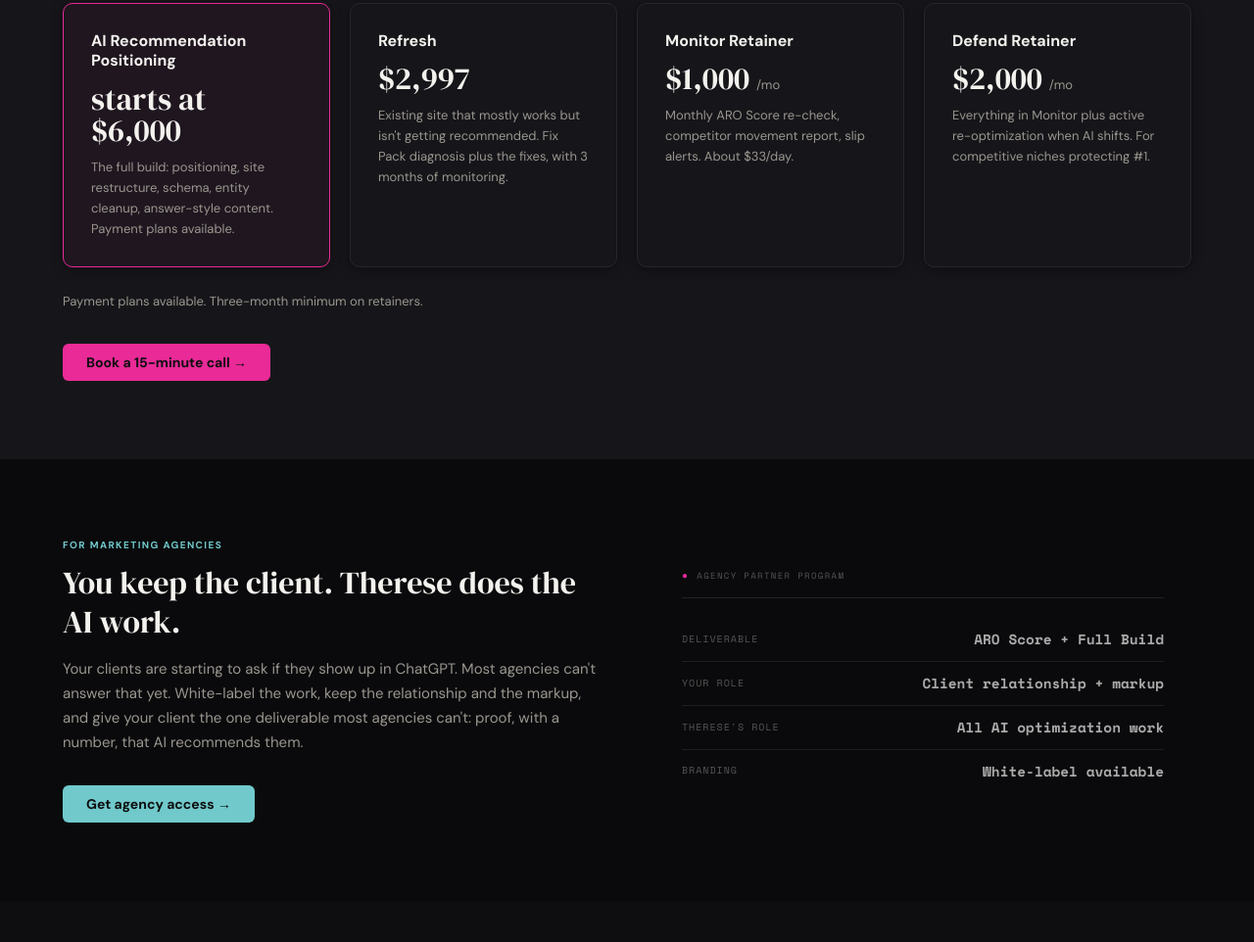
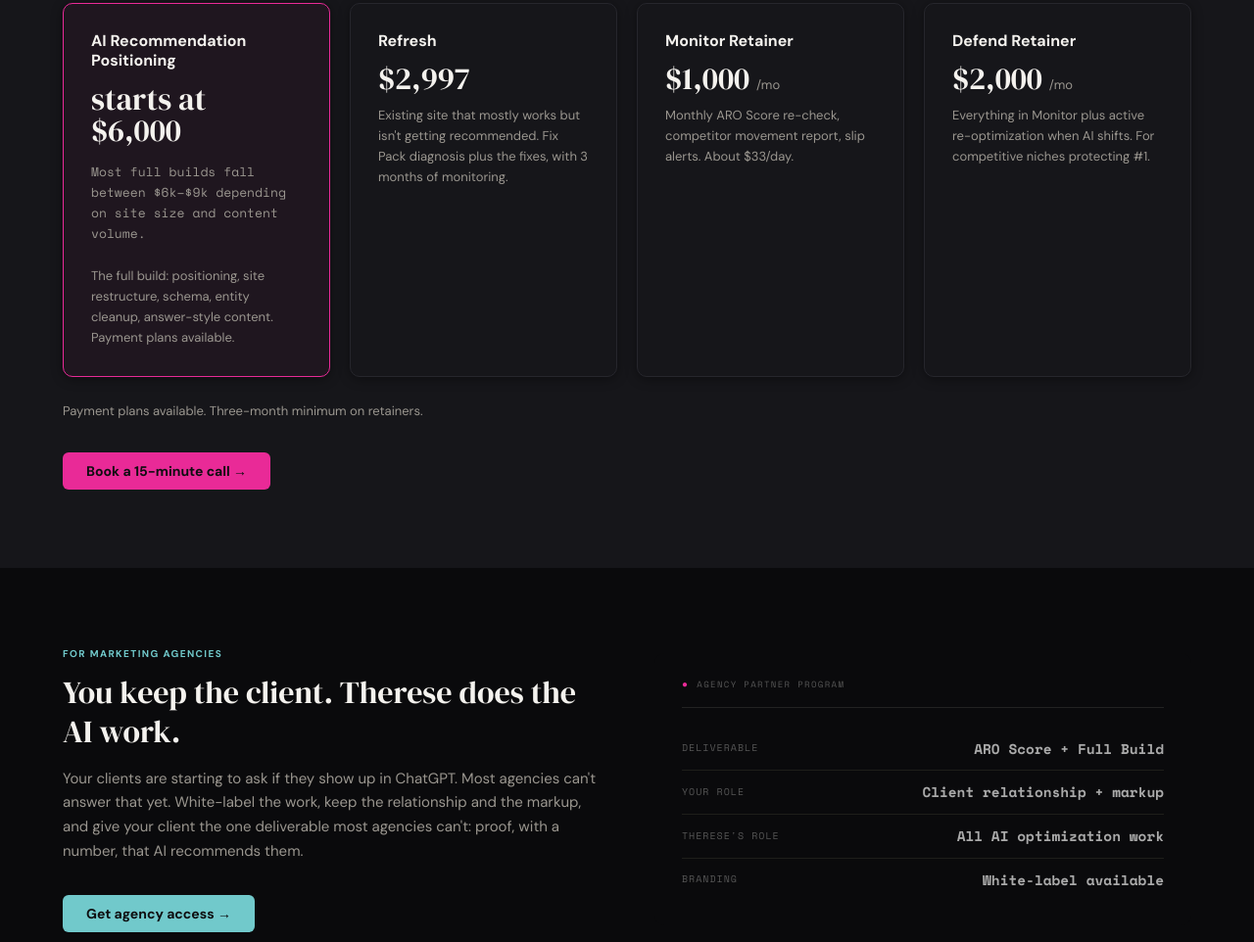
Before and after one commit to tagmakes-maker/tagmakes-site, a plain HTML site: page index.html in a window 1280 px wide. Shown: the part 3056-4018 px from the top of the page at 98% size. Drawn offline with nearby package versions, Linux system fonts and the light colour scheme.

Commit message:
Add pricing range note to full build cards on home and services pages
Co-Authored-By: Claude Sonnet 4.6 <noreply@anthropic.com>

```diff
--- a/assets/css/styles.css
+++ b/assets/css/styles.css
@@ -575,6 +575,7 @@ strong { font-weight: 700; }
 .price-card h3 { font-size: 1rem; font-family: 'DM Sans', sans-serif; font-weight: 700; }
 .price-card p { color: var(--muted); font-size: 13px; line-height: 1.6; }
 .price-card .btn { margin-top: auto; }
+.price-range-note { font-family: 'Space Mono', monospace; font-size: 11px; color: var(--muted); margin: 4px 0 12px; }
 
 /* ===================== DARK CTA BAR ===================== */
 .cta-bar {
--- a/index.html
+++ b/index.html
@@ -255,6 +255,7 @@
         <div class="price-card featured scroll-reveal">
           <h3>AI Recommendation Positioning</h3>
           <div class="price-tag">starts at $6,000</div>
+          <p class="price-range-note">Most full builds fall between $6k&ndash;$9k depending on site size and content volume.</p>
           <p>The full build: positioning, site restructure, schema, entity cleanup, answer-style content. Payment plans available.</p>
         </div>
         <div class="price-card scroll-reveal">
```
Also changed, not shown: services.html (+1 -0 lines).
